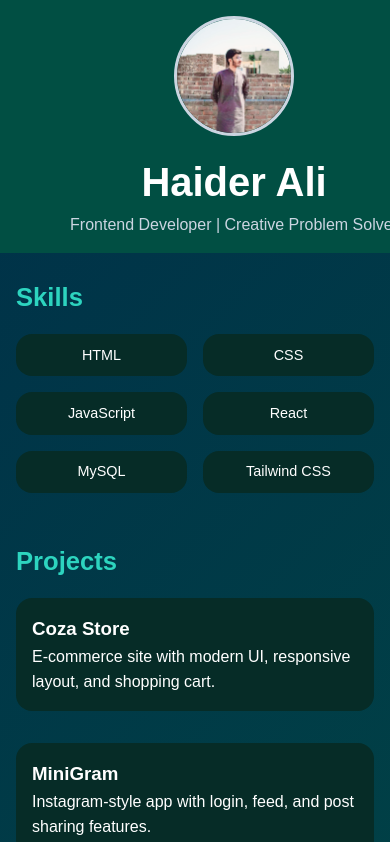
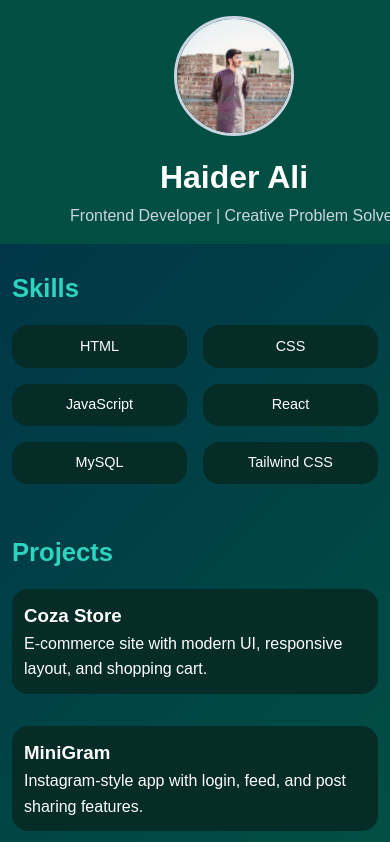
Before and after one commit to haiderali21p/haider-portfolio, a React (Vite) app: page / in a window 390 px wide. Shown: the top 842 px of the page. Built offline with nearby package versions, Linux system fonts and the light colour scheme.

Commit message:
Updated background responsiveness

```diff
--- a/src/App.css
+++ b/src/App.css
@@ -116,6 +116,36 @@ a {
   text-decoration: none;
 }
 
+html, body {
+
+  width: 100%;
+  margin: 0;
+  padding: 0;
+  box-sizing: border-box;
+  font-family: 'Poppins', sans-serif;
+  background: linear-gradient(135deg, #003049, #014f43); /* example */
+  background-size: cover;
+  background-repeat: no-repeat;
+  background-attachment: fixed; /* keeps background in place on scroll */
+}
+
+
+
+@media (max-width: 768px) {
+  header h1 {
+    font-size: 2rem;
+  }
+
+  section {
+    padding: 1.5rem 0.75rem;
+  }
+
+  .card {
+    padding: 0.75rem;
+  }
+}
+
+
 @keyframes fadeInDown {
   from {
     opacity: 0;
```
